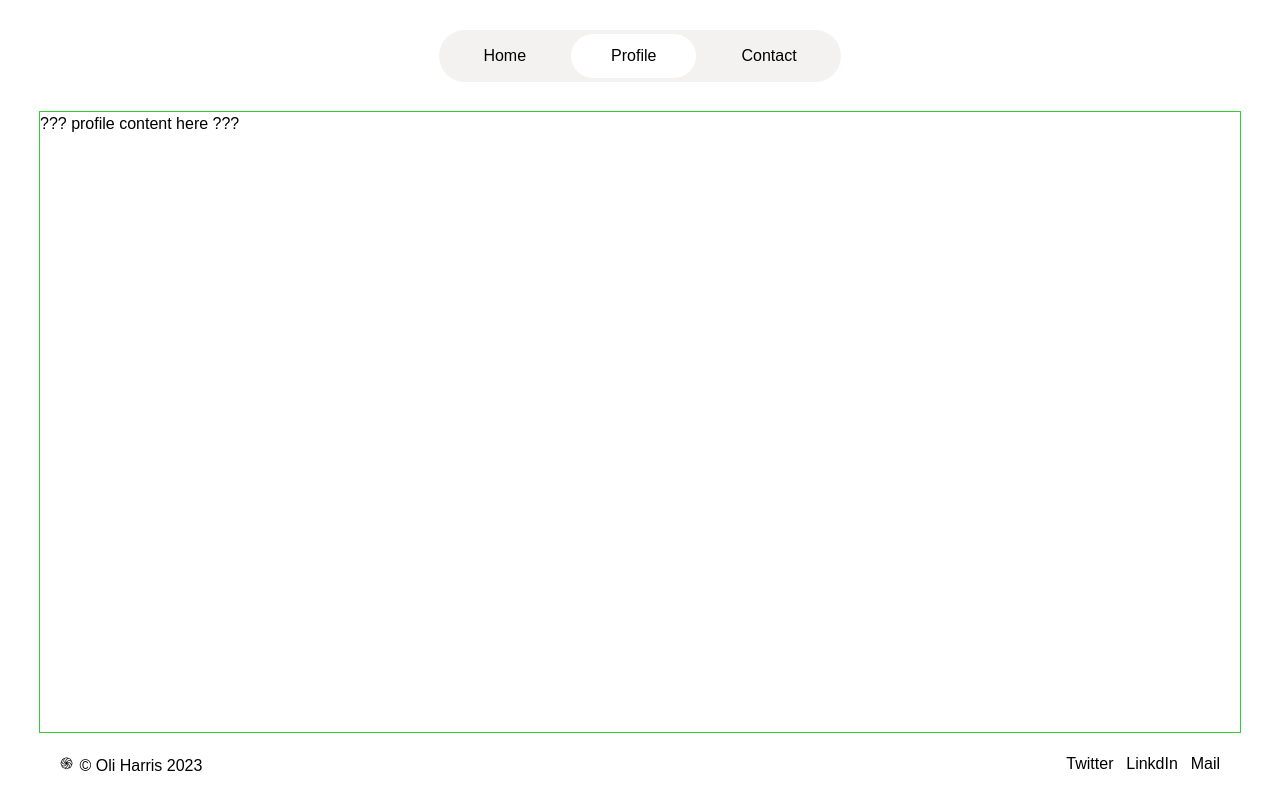
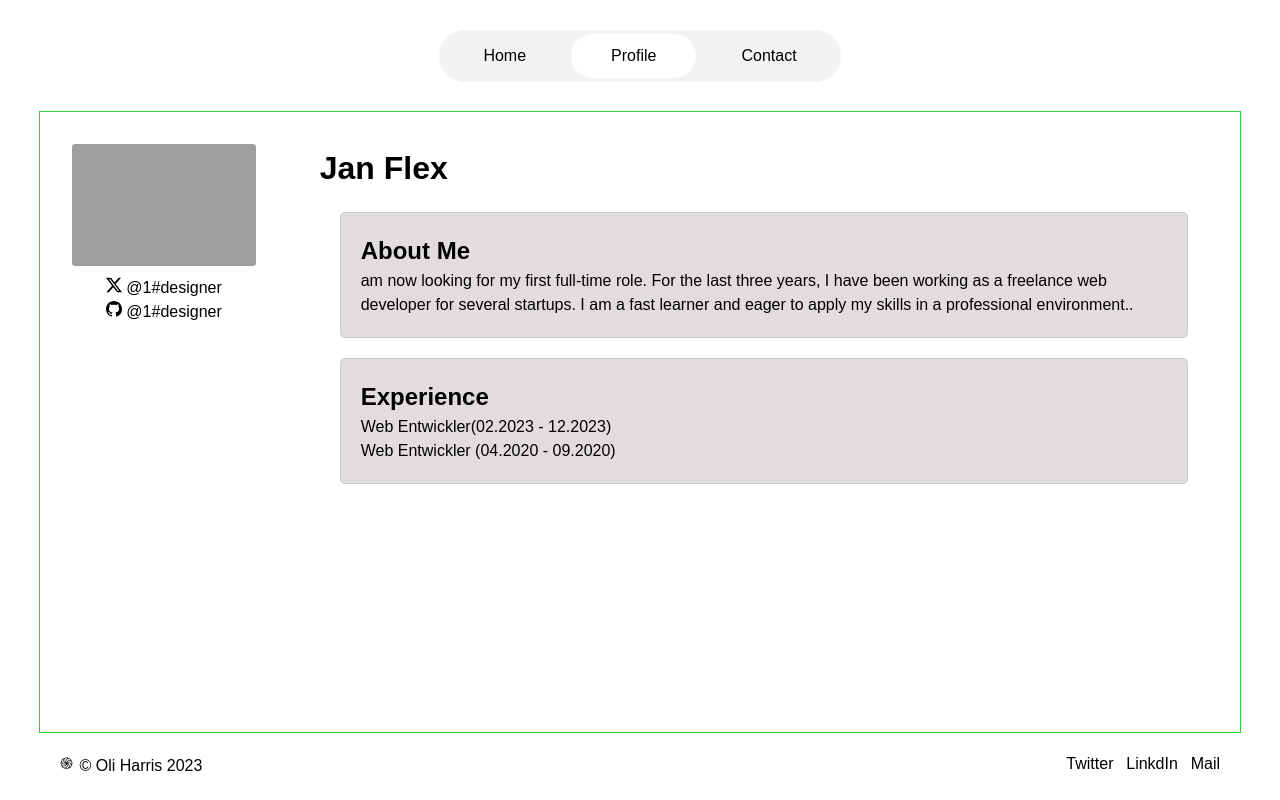
Before and after one commit to abdulaah-alchag/gruppe-3, a plain HTML site: page profile.html in a window 1280 px wide. Drawn offline with Linux system fonts and the light colour scheme; grey boxes are pictures that could not be loaded.

Commit message:
added profiles sections

```diff
--- a/profile.html
+++ b/profile.html
@@ -22,7 +22,64 @@
     </header>
 
     <!-- MAIN -->
-    <main class="container">??? profile content here ???</main>
+    <main class="container">
+      <div class="left-column">
+        <img
+          src="https://picsum.photos/id/4/600/400?grayscale"
+          alt="Avatar woman"
+          id="profile-img"
+        />
+        <div class="twitter-container">
+          <svg
+            xmlns="http://www.w3.org/2000/svg"
+            width="16"
+            height="16"
+            fill="currentColor"
+            class="bi bi-twitter-x"
+            viewBox="0 0 16 16"
+          >
+            <path
+              d="M12.6.75h2.454l-5.36 6.142L16 15.25h-4.937l-3.867-5.07-4.425 5.07H.316l5.733-6.57L0 .75h5.063l3.495 4.633L12.601.75Zm-.86 13.028h1.36L4.323 2.145H2.865z"
+            />
+          </svg>
+          <span>@1#designer</span>
+        </div>
+        <div class="github-container">
+          <svg
+            xmlns="http://www.w3.org/2000/svg"
+            width="16"
+            height="16"
+            fill="currentColor"
+            class="bi bi-github"
+            viewBox="0 0 16 16"
+          >
+            <path
+              d="M8 0C3.58 0 0 3.58 0 8c0 3.54 2.29 6.53 5.47 7.59.4.07.55-.17.55-.38 0-.19-.01-.82-.01-1.49-2.01.37-2.53-.49-2.69-.94-.09-.23-.48-.94-.82-1.13-.28-.15-.68-.52-.01-.53.63-.01 1.08.58 1.23.82.72 1.21 1.87.87 2.33.66.07-.52.28-.87.51-1.07-1.78-.2-3.64-.89-3.64-3.95 0-.87.31-1.59.82-2.15-.08-.2-.36-1.02.08-2.12 0 0 .67-.21 2.2.82.64-.18 1.32-.27 2-.27s1.36.09 2 .27c1.53-1.04 2.2-.82 2.2-.82.44 1.1.16 1.92.08 2.12.51.56.82 1.27.82 2.15 0 3.07-1.87 3.75-3.65 3.95.29.25.54.73.54 1.48 0 1.07-.01 1.93-.01 2.2 0 .21.15.46.55.38A8.01 8.01 0 0 0 16 8c0-4.42-3.58-8-8-8"
+            />
+          </svg>
+          <span>@1#designer</span>
+        </div>
+      </div>
+      <div class="right-column">
+        <h1>Jan Flex</h1>
+        <section id="about">
+          <h2>About Me</h2>
+          <p>
+            am now looking for my first full-time role. For the last three
+            years, I have been working as a freelance web developer for several
+            startups. I am a fast learner and eager to apply my skills in a
+            professional environment..
+          </p>
+        </section>
+        <section id="experience">
+          <h2>Experience</h2>
+          <ul>
+            <li>Web Entwickler(02.2023 - 12.2023)</li>
+            <li>Web Entwickler (04.2020 - 09.2020)</li>
+          </ul>
+        </section>
+      </div>
+    </main>
 
     <!-- FOOTER -->
     <footer class="container">
--- a/style-profile.css
+++ b/style-profile.css
@@ -2,3 +2,55 @@
 header a[href="./profile.html"] {
   background: white;
 }
+
+main {
+  &.container {
+    display: flex;
+    flex-direction: row;
+
+    & .left-column {
+      width: 33%;
+      padding: 2rem;
+
+      & #profile-img {
+        width: auto;
+        border-radius: 2%;
+      }
+      & .twitter-container {
+        padding-top: 5%;
+        margin: auto;
+        text-align: center;
+        & svg {
+          display: inline;
+          margin-inline: auto;
+        }
+      }
+      & .github-container {
+        text-align: center;
+        svg {
+          display: inline;
+          width: auto;
+          height: 100%;
+        }
+      }
+    }
+    & .right-column {
+      padding: 2rem;
+      #about,
+      #experience {
+        margin: 20px;
+        padding: 20px;
+        border: 1px solid #ccc;
+        border-radius: 5px;
+        background-color: #e2dddd;
+        ul {
+          list-style: none;
+        }
+      }
+    }
+  }
+}
+
+span {
+  text-align: center;
+}
```
